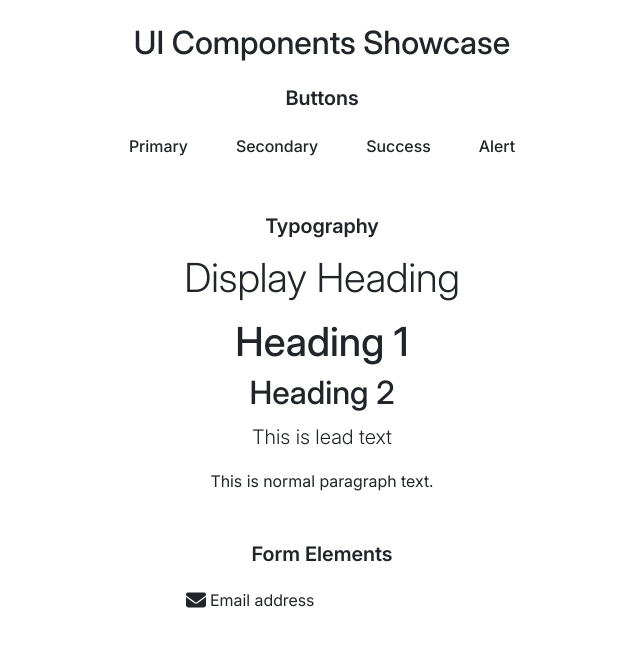
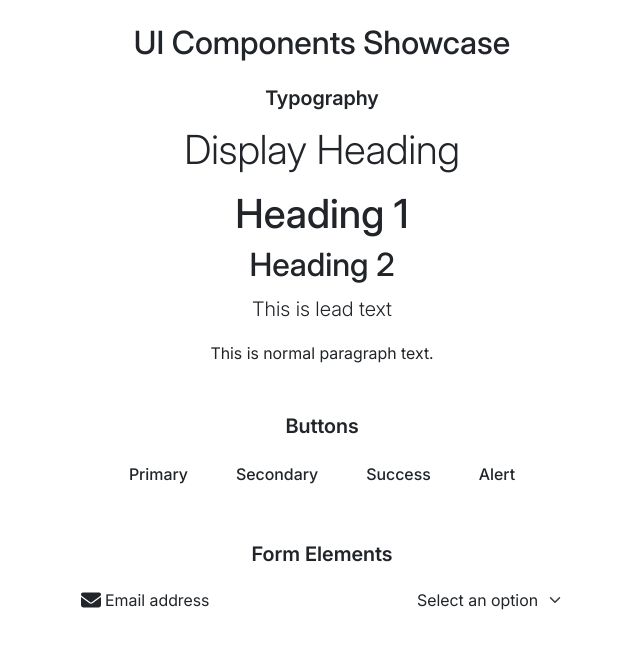
Before and after one commit to jyuupyuro/apidocumentation, a Vue app: page /ui-kit in a window 1280 px wide. Shown: the top 648 px of the page, without its empty margins (318-958 px from the left). Built offline with nearby package versions, Linux system fonts and the light colour scheme.

Commit message:
enchance forminput

```diff
--- a/src/components/common/input.vue
+++ b/src/components/common/input.vue
@@ -1,23 +1,33 @@
 <template>
     <div class="input-wrapper">
-        <!-- Optional icon on the left -->
-        <div class="input-icon ">
+        <!-- Optional icon -->
+        <div class="input-icon">
             <slot name="icon" />
         </div>
-        <!-- Input field -->
-        <b-form-input :value="modelValue" @input="$emit('update:modelValue', $event)" :type="type"
+
+        <!-- Select Input -->
+        <b-form-select v-if="type == 'select'" :value="modelValue" @change="$emit('update:modelValue', $event)"
+            :options="options" :class="['custom-input', inputClass]" />
+
+        <!-- Input -->
+        <b-form-input v-else :value="modelValue" @input="$emit('update:modelValue', $event)"
             :placeholder="placeholder" :class="['custom-input', inputClass]" />
     </div>
 </template>
 
+
 <script setup>
 defineProps({
-  modelValue: String,
+    modelValue: [String, Number],
     type: {
         type: String,
-    default: 'text'
+        default: 'text' // can also be 'select'
     },
     placeholder: String,
+    options: {
+        type: Array,
+        default: () => []
+    },
     inputClass: {
         type: [String, Array, Object],
         default: ''
--- a/src/views/ui-kit.vue
+++ b/src/views/ui-kit.vue
@@ -1,6 +1,15 @@
 <template>
     <div class="ui container py-4">
         <h2 class="mb-4">UI Components Showcase</h2>
+
+        <section class="mb-5 ui">
+            <h5>Typography</h5>
+            <p class="display-6">Display Heading</p>
+            <p class="h1">Heading 1</p>
+            <p class="h2">Heading 2</p>
+            <p class="lead">This is lead text</p>
+            <p>This is normal paragraph text.</p>
+        </section>
 
         <section class="mb-5 ui">
             <h5>Buttons</h5>
@@ -13,22 +22,19 @@
         </section>
 
         <section class="mb-5 ui">
-            <h5>Typography</h5>
-            <p class="display-6">Display Heading</p>
-            <p class="h1">Heading 1</p>
-            <p class="h2">Heading 2</p>
-            <p class="lead">This is lead text</p>
-            <p>This is normal paragraph text.</p>
-        </section>
-
-        <section class="mb-5 ui">
             <h5>Form Elements</h5>
             <div class="d-flex gap-3 flex-wrap justify-content-center">
-                <Input v-model="email" placeholder="Email address">
-                <template #icon>
-                    <i class="fas fa-envelope" data-icon-left></i>
-                </template>
-                </Input>
+                <div>
+                    <Input v-model="email" placeholder="Email address">
+                    <template #icon>
+                        <i class="fas fa-envelope" data-icon-left></i>
+                    </template>
+                    </Input>
+                </div>
+                <div>
+                    <Input v-model="testing" type="select"
+                        :options="[{ value: '', text: 'Select an option' }, { value: '', text: 'Another option' }]" />
+                </div>
             </div>
         </section>
     </div>
```
Lines whose indentation alone changed are shown as unchanged.
